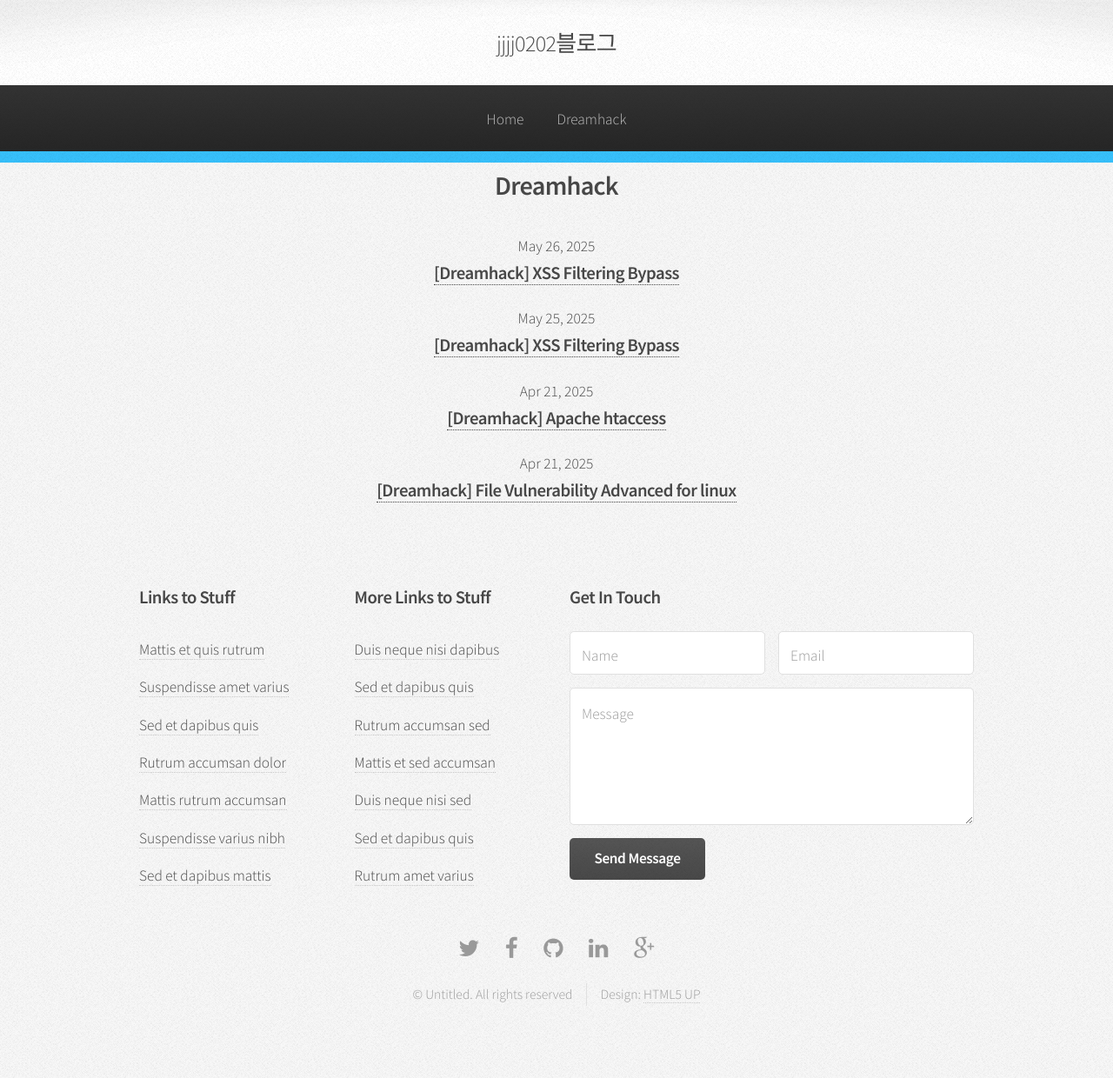
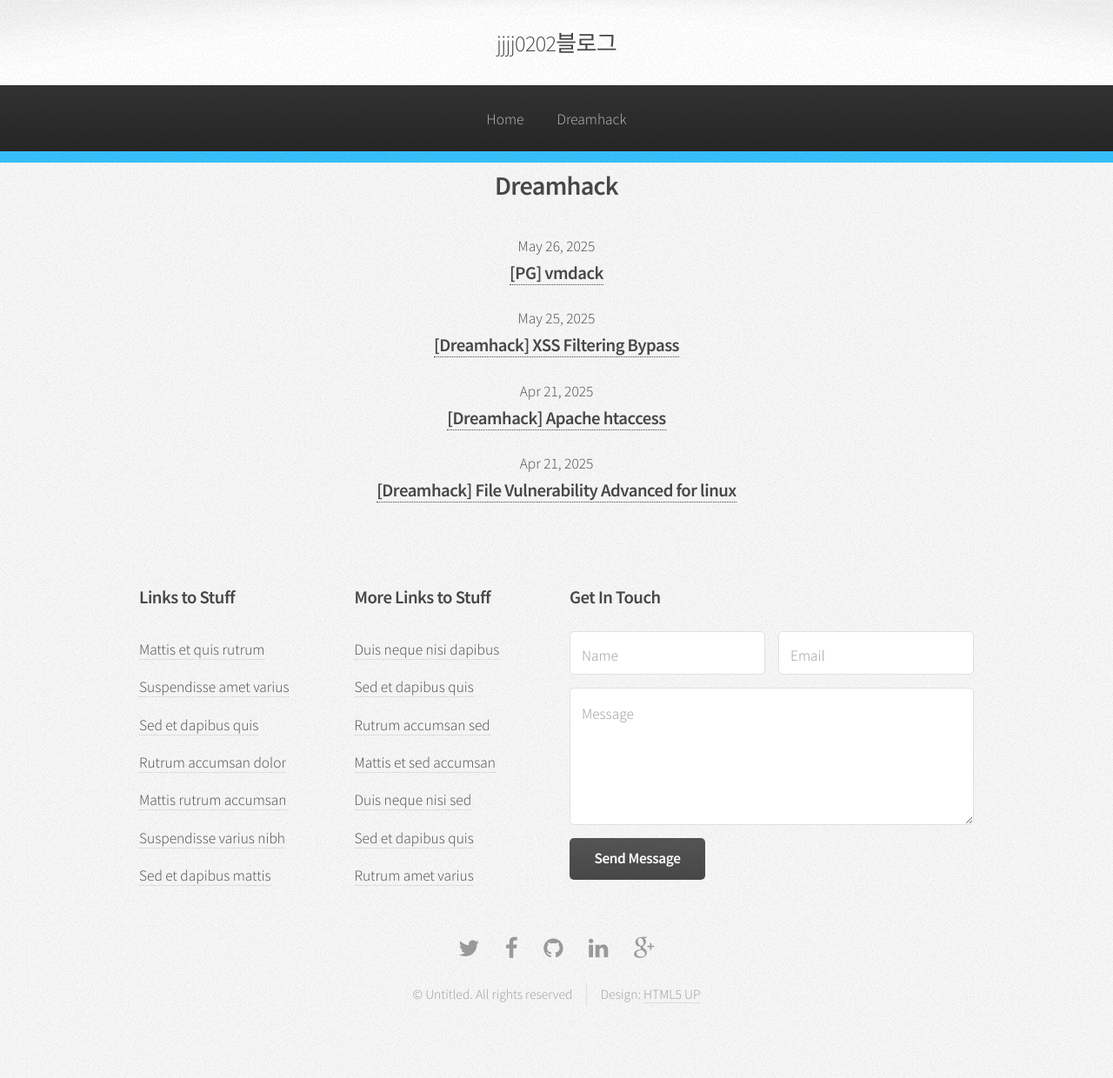
Before and after one commit to jjjj0202/jjjj0202.github.io, a Jekyll site: the page built from index.markdown, in a window 1280 px wide. Shown: the whole page at 87% size. Built offline with Jekyll 4.4.1, drawn with Linux system fonts in a browser that asks for light colours.

Commit message:
Update 2025-05-27-pp13.markdown

```diff
--- a/_posts/2025-05-27-pp13.markdown
+++ b/_posts/2025-05-27-pp13.markdown
@@ -1,6 +1,6 @@
 ---
 layout: post
-title:  "[Dreamhack] XSS Filtering Bypass"
+title:  "[PG] vmdack"
 date:   2025-05-27 08:42:22 +0900
 featured: /assets/images/블로그11.png
 categories: jekyll update
```
